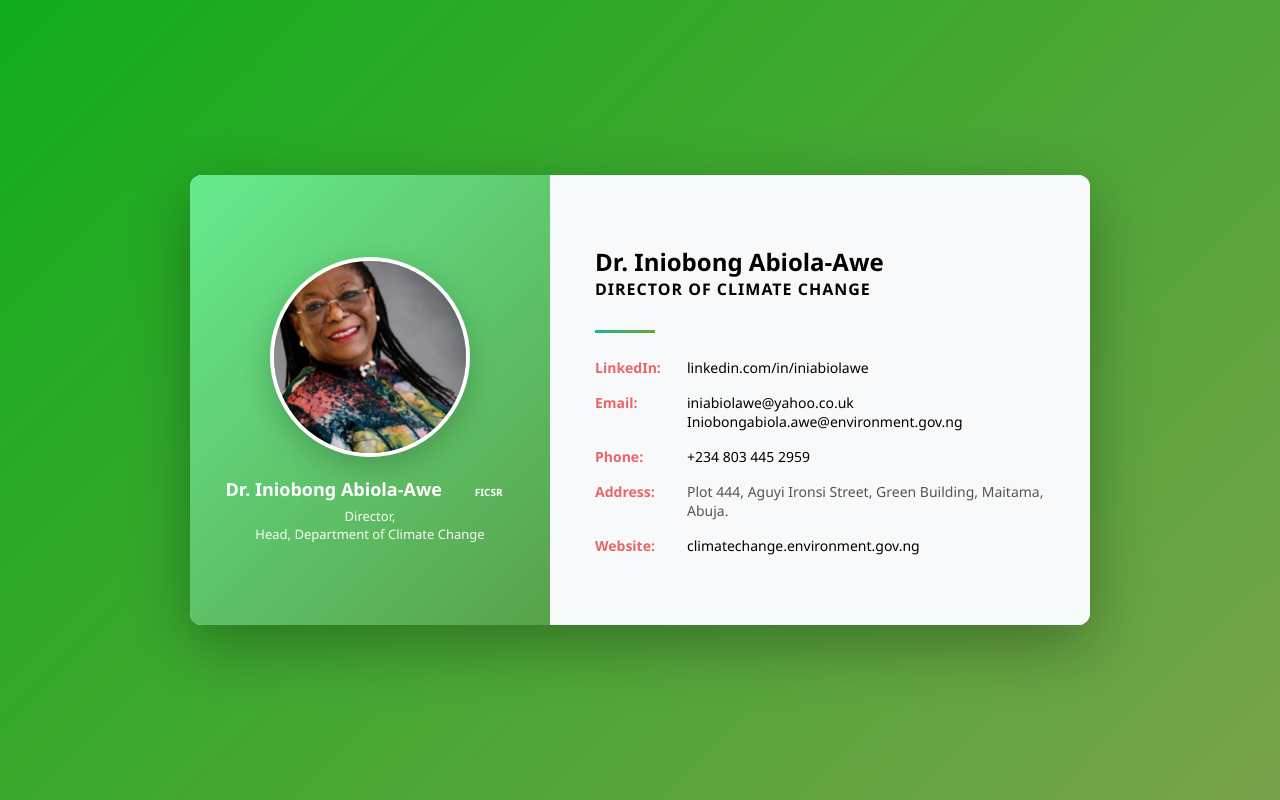
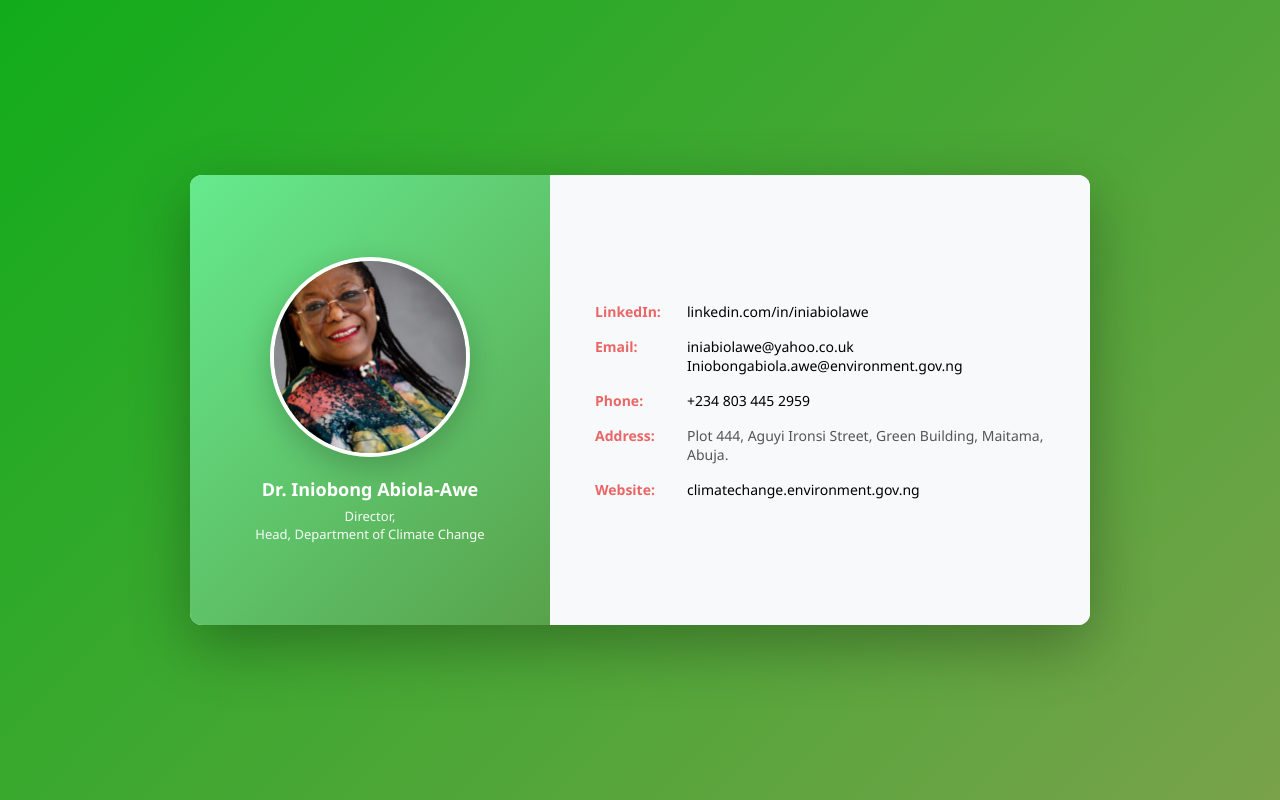
Before and after one commit to Terryems/iniobong, a plain HTML site: page index.html in a window 1280 px wide. Drawn offline with Linux system fonts and the light colour scheme.

Commit message:
Update index.html

```diff
--- a/index.html
+++ b/index.html
@@ -3,7 +3,7 @@
 <head>
     <meta charset="UTF-8">
     <meta name="viewport" content="width=device-width, initial-scale=1.0">
-    <title>Iniobong Professional Card</title>
+    <title>Professional Business Card</title>
     <style>
         * {
             margin: 0;
@@ -197,16 +197,16 @@
         <div class="card-left">
             <img src="director.jpg" alt="Profile Photo">
             <div class="card-left-info">
-                <h3>Dr. Iniobong Abiola-Awe <span class="fellow" ><a href="https://icsr-pa.com.ng" class="fellow1">FICSR</a></span> </h3>
+                <h3>Dr. Iniobong Abiola-Awe  </h3>
                 <p>Director,<br> Head, Department of Climate Change</p>
             </div>
         </div>
 
         <!-- Right side with information -->
         <div class="card-right">
-            <h2>Dr. Iniobong Abiola-Awe</h2>
-            <p class="title">Director of Climate Change</p>
-            <div class="divider"></div>
+            <!-- <h2>Dr. Iniobong Abiola-Awe</h2>
+            <p class="title">Director of Climate Change</p> -->
+            <!-- <div class="divider"></div> -->
 
             <div class="contact-info">
                 <div class="contact-item">
```
